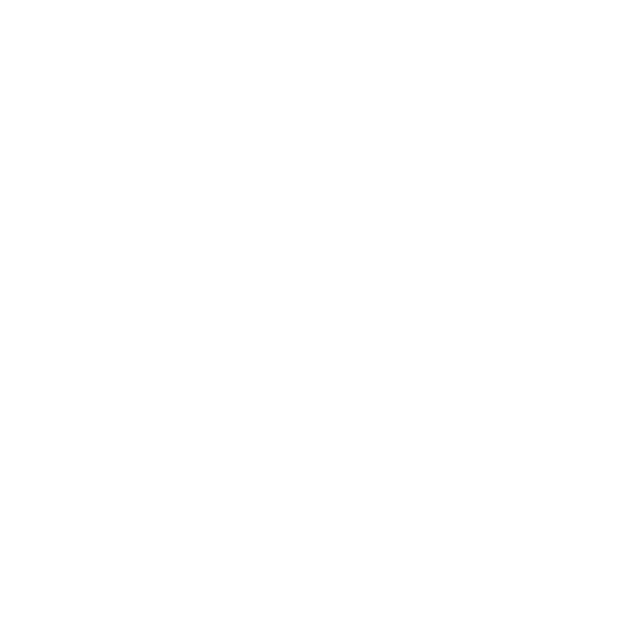
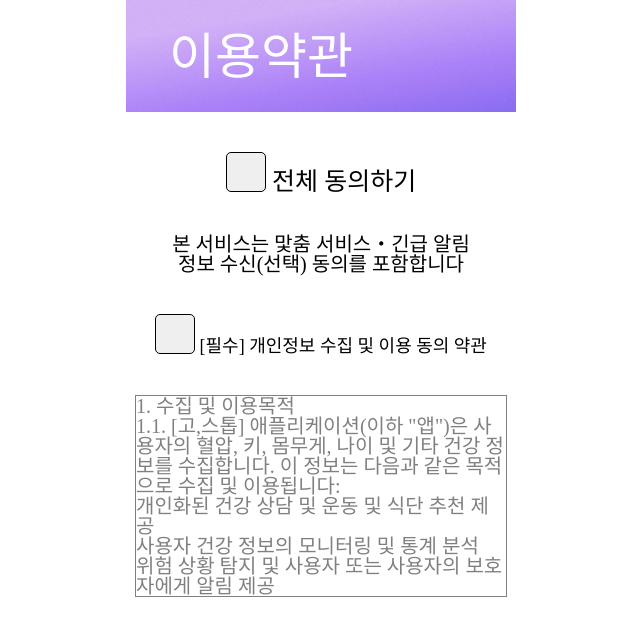
Before and after one commit to CSID-DGU/2023-2-SCS4031-01-Capsaicin, a React (Vite) app in the folder front/: page /term in a window 1280 px wide. Before the commit this address had no page. Shown: the top 636 px of the page, without its empty margins (319-959 px from the left). Built offline with nearby package versions, Linux system fonts and the light colour scheme.

Commit message:
Feat: 이용약관 페이지, 일반 유저 회원가입 페이지 연결

```diff
--- a/front/pages/Join/Join.jsx
+++ b/front/pages/Join/Join.jsx
@@ -1,7 +1,11 @@
 import React from 'react';
 import * as S from "./style";
+import { useNavigate } from "react-router-dom";
 
 export default function Join() {
+
+    const navigate = useNavigate();
+
     return (
         <>
             <S.Container>
@@ -11,7 +15,7 @@ export default function Join() {
 
                 <S.ChooseUser>회원 유형을 선택하세요.</S.ChooseUser>
                 <S.User>
-                    <S.MyUser>일반<br></br>유저</S.MyUser>
+                    <S.MyUser onClick={() => navigate(`/normaljoin`)}>일반<br></br>유저</S.MyUser>
                     <S.GuardianUser>보호자<br></br>유저</S.GuardianUser>
                 </S.User>
                 <S.UserExplain>
--- a/front/pages/Join/NormalJoin.jsx
+++ b/front/pages/Join/NormalJoin.jsx
@@ -1,7 +1,12 @@
 import React from 'react';
 import * as S from "./style";
+import { useNavigate } from "react-router-dom";
 
 export default function NormalJoin() {
+
+    const [contract, setContract] = React.useState(false);
+    const navigate = useNavigate();
+
     return (
         <>
             <S.Container>
@@ -13,13 +18,13 @@ export default function NormalJoin() {
                     <S.JoinInput type="text" placeholder='이름'></S.JoinInput>
                 </S.JoinBox>
 
-                <S.JoinBox>
+                <S.JoinBoxSex>
                     <S.JoinContent>성별</S.JoinContent>
                     <S.JoinChooseBox>
                         <S.JoinInputButton>남</S.JoinInputButton>
                         <S.JoinInputButton>여</S.JoinInputButton>
                     </S.JoinChooseBox>
-                </S.JoinBox>
+                </S.JoinBoxSex>
 
                 <S.JoinBox>
                     <S.JoinContent>생년월일</S.JoinContent>
@@ -62,13 +67,13 @@ export default function NormalJoin() {
                 </S.JoinBox>
 
                 <S.Contract>
-                    <S.ContractButton></S.ContractButton>
-                    <S.ContractTitle>이용약관에 동의 (필수)</S.ContractTitle>
+                    <S.ContractButton type="checkbox" checked={contract} onChange={() => setContract(!contract)} />
+                    <S.ContractTitle onClick={() => navigate(`/term`)}>이용약관에 동의 (필수)</S.ContractTitle>
                 </S.Contract>
 
 
 
-                <S.JoinButton>회원가입</S.JoinButton>
+                <S.JoinButton onClick={() => navigate(`/main`)}>회원가입</S.JoinButton>
             </S.Container>
         </>
     );
--- a/front/pages/Join/Term.jsx
+++ b/front/pages/Join/Term.jsx
@@ -1,7 +1,7 @@
 import React from 'react';
 import * as S from "./style";
 
-export default function NormalJoin() {
+export default function Term() {
     return (
         <>
             <S.Container>
@@ -22,7 +22,7 @@ export default function NormalJoin() {
                         <S.ContractButton></S.ContractButton>
                         <span style={{ fontSize: '18px' }}> [필수] 개인정보 수집 및 이용 동의 약관</span>
                     </label>
-                    <div className="text-box" style={{ margin: '0px', fontSize: '20px', border: '1px solid', color: 'gray', width: '370px',height:'200px', margin: '0 auto', textAlign: 'left', overflow: 'auto'  }}>
+                    <div className="text-box" style={{ margin: '0px', fontSize: '20px', border: '1px solid', color: 'gray', width: '370px', height: '200px', margin: '0 auto', textAlign: 'left', overflow: 'auto' }}>
                         <p>1. 수집 및 이용목적
                             <br></br>1.1. [고,스톱] 애플리케이션(이하 "앱")은 사용자의 혈압, 키, 몸무게, 나이 및 기타 건강 정보를 수집합니다. 이 정보는 다음과 같은 목적으로 수집 및 이용됩니다:
                             <br></br>개인화된 건강 상담 및 운동 및 식단 추천 제공
--- a/front/pages/Join/style.jsx
+++ b/front/pages/Join/style.jsx
@@ -116,6 +116,7 @@ export const LoginTitle = styled.div`
     padding-right: 120px;
     z-index: 2;
     color: #FFFFFF;
+    margin-bottom: 30px;
 `;
 
 export const ChooseUser = styled.div`
@@ -187,6 +188,13 @@ export const JoinBox = styled.div`
     flex-direction: column;
 `;
 
+export const JoinBoxSex = styled.div`
+    display: flex;
+    flex-direction: column;
+    width: 100%;
+    padding-right: 20px;
+`;
+
 export const JoinContent = styled.div`
     font-family: 'NotoSansKR-Bold';
     font-size: 30px;
@@ -254,6 +262,16 @@ export const ContractButton = styled.button`
     border-style: none;
     font-size: 25px;
     border: 1px solid black;
+        // 체크표시 스타일 적용
+        &:checked::before {
+        content: 'V'; // 체크 아이콘을 여기에 넣어주세요.
+        display: inline-block;
+        width: 12px; // 체크표시 너비
+        height: 12px; // 체크표시 높이
+        margin-right: 6px; // 체크표시와 텍스트 사이 여백
+        font-size: 12px; // 폰트 크기
+        color: #ff0000; // 체크표시 색상
+    }
 `;
 
 export const JoinButton = styled.button`
--- a/front/src/App.jsx
+++ b/front/src/App.jsx
@@ -6,6 +6,8 @@ import Main from '../pages/Main/Main';
 import './App.css'
 import { createGlobalStyle } from "styled-components";
 import styled from "styled-components";
+import NormalJoin from '../pages/Join/NormalJoin';
+import Term from '../pages/Join/Term';
 
 const GlobalStyle = createGlobalStyle`
   html, body, div, span, applet, object, iframe,
@@ -67,7 +69,9 @@ function App() {
         <Routes>
           <Route path="/" element={<LoginMain />} />
           <Route path="/join" element={<Join />} />
+          <Route path="/normaljoin" element={<NormalJoin />} />
           <Route path="/main" element={<Main />} />
+          <Route path="/term" element={<Term />} />
         </Routes>
       </BrowserRouter>
     </>
```
Lines whose indentation alone changed are shown as unchanged.
